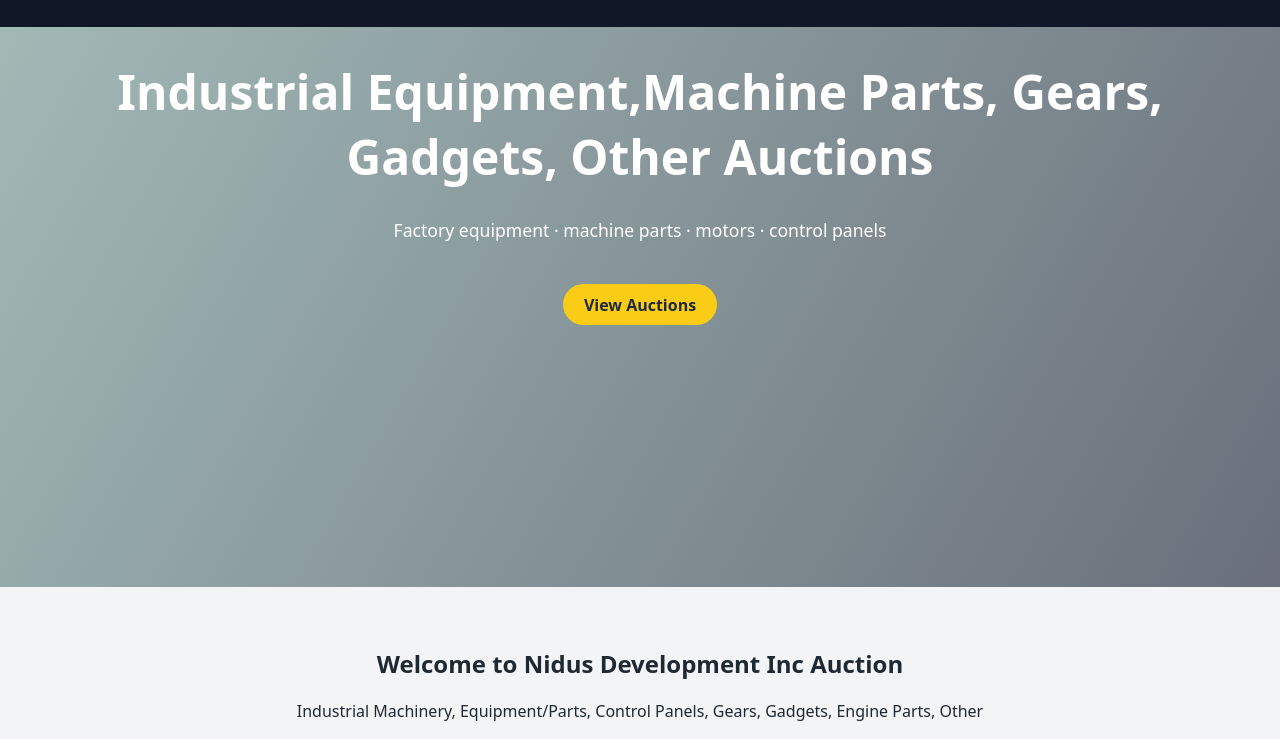
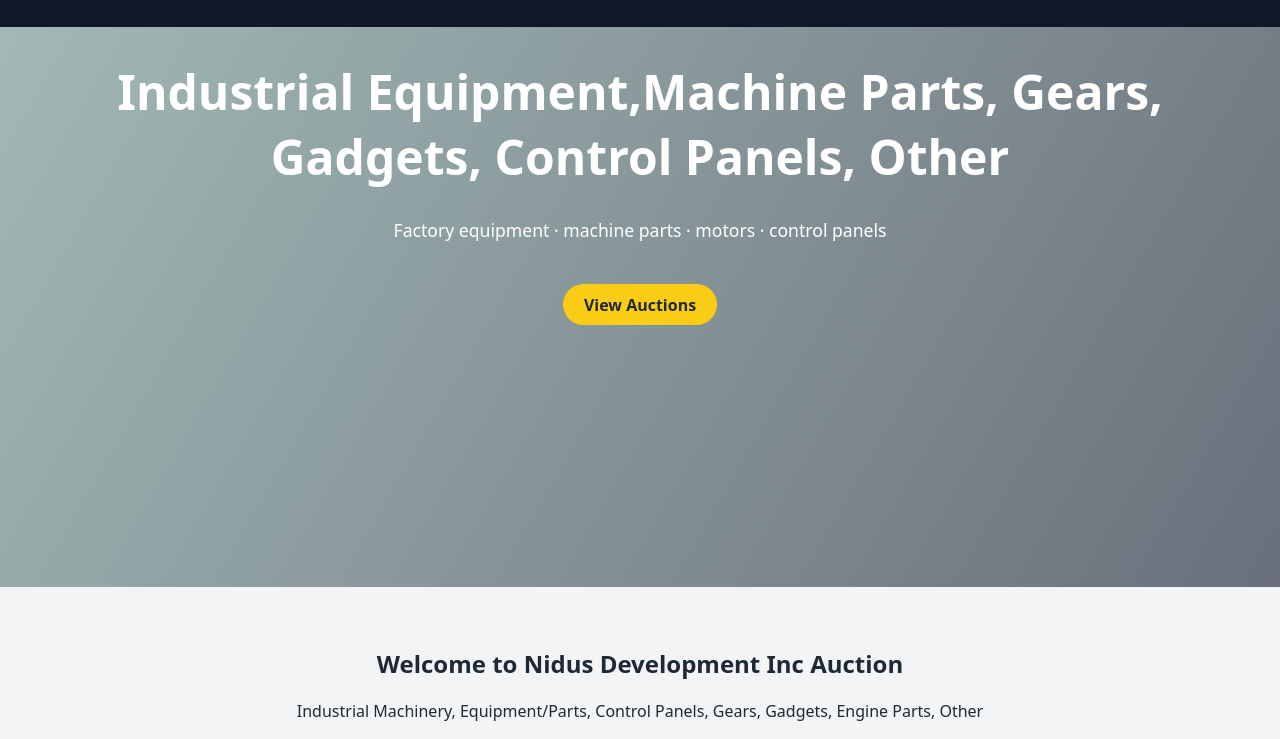
Before and after one commit to Reese709/nidus-auctions, a plain HTML site: page index.html in a window 1280 px wide. Shown: the part 61-800 px from the top of the page. Drawn offline with Linux system fonts and the light colour scheme.

Commit message:
Refine hero section content in index.html
Updated the hero section text for better clarity.

```diff
--- a/index.html
+++ b/index.html
@@ -20,7 +20,7 @@
 
     <section class="hero">
       <div class="overlay">
-        <h2>Industrial Equipment,Machine Parts, Gears, Gadgets, Other Auctions</h2>
+        <h2>Industrial Equipment,Machine Parts, Gears, Gadgets, Control Panels, Other</h2>
         <p>Factory equipment · machine parts · motors · control panels</p>
         <a href="auctions.html" class="btn">View Auctions</a>
       </div>
```
